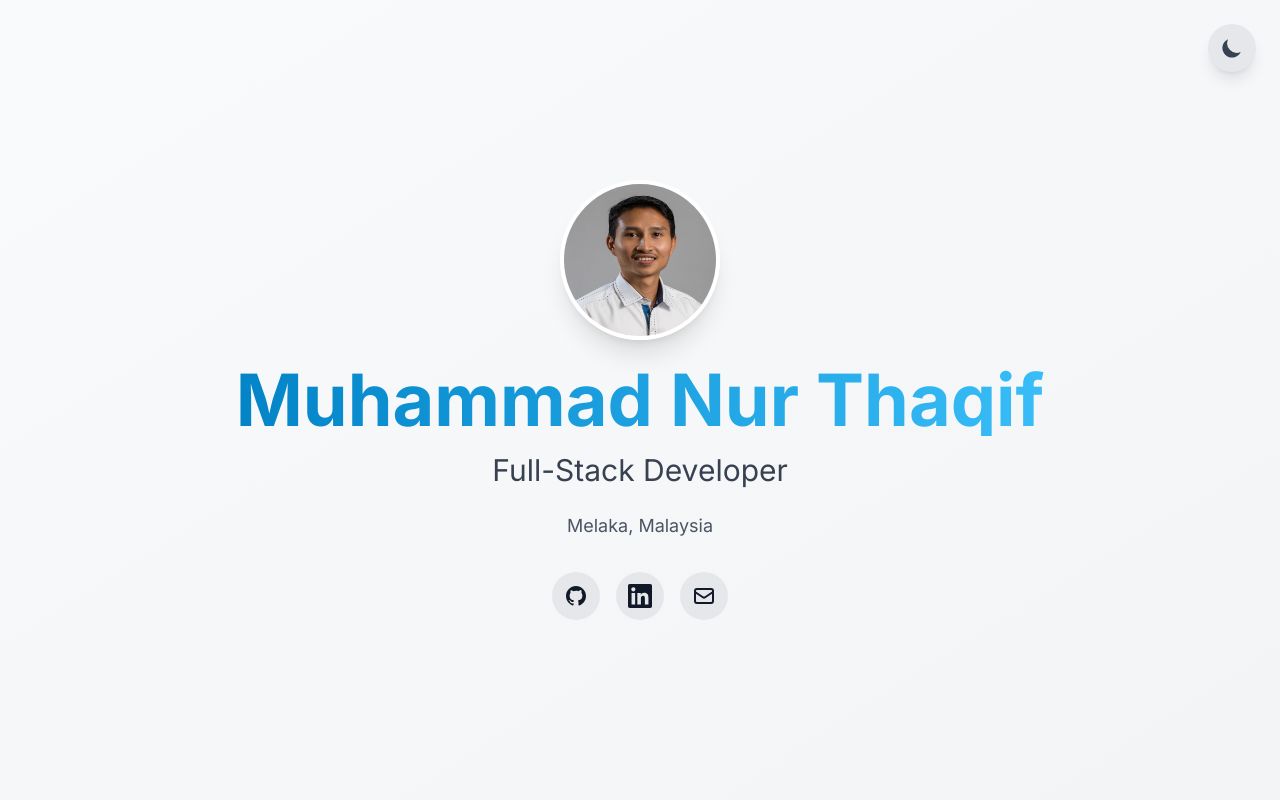
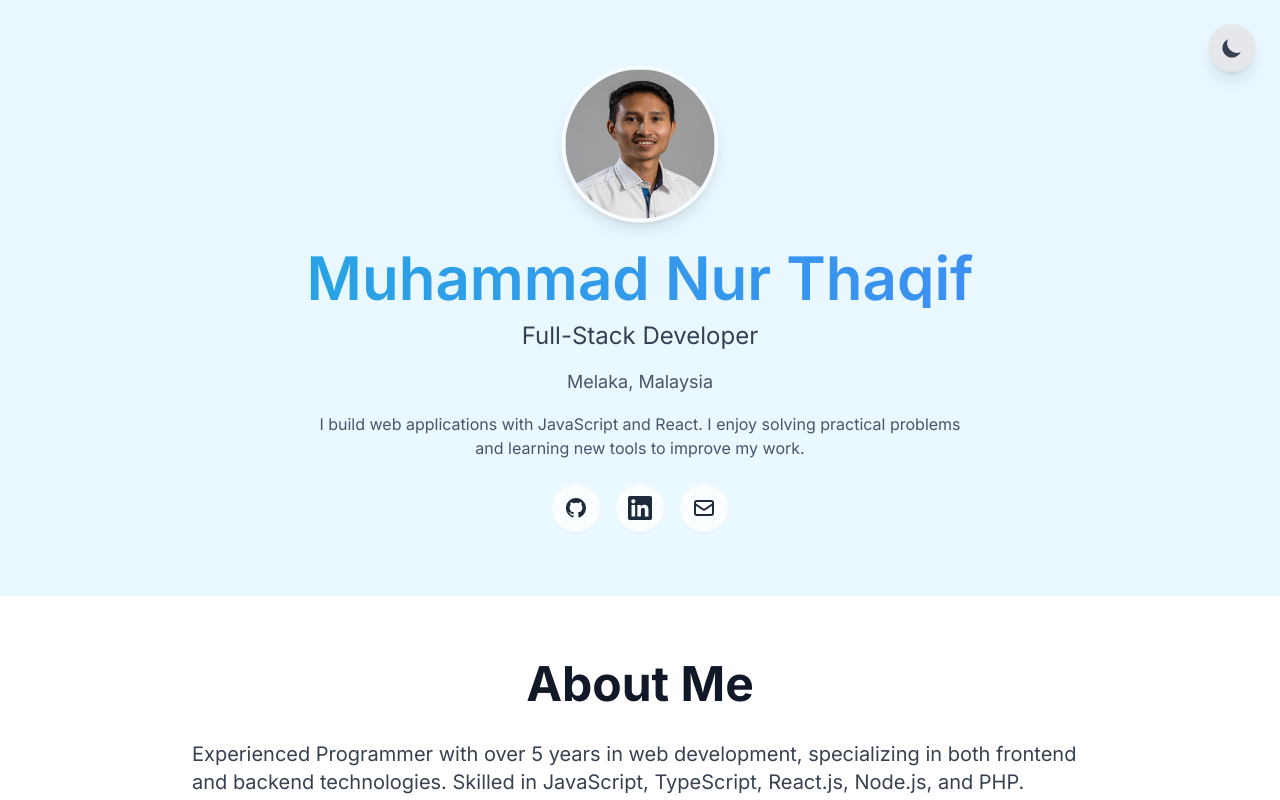
Before and after one commit to mnthaqif/mnthaqif.github.io, a React (Vite) app: page / in a window 1280 px wide. Shown: the top 800 px of the page. Built offline with nearby package versions, Linux system fonts and the light colour scheme.

Commit message:
Enhance Hero component with animations and styles
Refactor Hero component with improved animations and styles.

```diff
--- a/src/components/sections/Hero.jsx
+++ b/src/components/sections/Hero.jsx
@@ -3,90 +3,165 @@ import { motion } from 'framer-motion';
 import { resumeData } from '../../data/resumeData';
 import avatar from '../../assets/thaqif.jpg';
 
+const containerVariants = {
+  hidden: { opacity: 0, y: 10 },
+  visible: {
+    opacity: 1,
+    y: 0,
+    transition: { staggerChildren: 0.06, when: 'beforeChildren', ease: 'easeOut' },
+  },
+};
+
+const childVariant = {
+  hidden: { opacity: 0, y: 8 },
+  visible: { opacity: 1, y: 0, transition: { duration: 0.45, ease: 'easeOut' } },
+};
+
 const Hero = () => {
   const { personal } = resumeData;
 
   return (
-    <section className="min-h-screen flex items-center justify-center section-padding bg-gradient-to-br from-gray-50 to-gray-100 dark:from-gray-900 dark:to-gray-800">
-      <div className="max-w-4xl mx-auto text-center">
+    <section
+      className="min-h-screen flex items-center justify-center section-padding"
+      style={{
+        minHeight: '54vh',
+        // soft light blue base + very subtle gradient overlay
+        background:
+          'linear-gradient(180deg, rgba(219,234,254,0.10) 0%, rgba(235,248,255,0.10) 100%), #eaf9ff',
+      }}
+      aria-label="Hero"
+    >
+      {/* animated soft background shapes */}
+      <svg
+        className="absolute inset-0 w-full h-full -z-10"
+        viewBox="0 0 1200 700"
+        preserveAspectRatio="xMidYMid slice"
+        xmlns="http://www.w3.org/2000/svg"
+        aria-hidden="true"
+      >
+        <defs>
+          <filter id="blurSoft" x="-40%" y="-40%" width="180%" height="180%">
+            <feGaussianBlur stdDeviation="56" />
+          </filter>
+        </defs>
+
+        {/* left float */}
+        <motion.g
+          filter="url(#blurSoft)"
+          animate={{ x: [0, -20, 0], opacity: [0.22, 0.28, 0.22] }}
+          transition={{ duration: 12, repeat: Infinity, repeatType: 'reverse', ease: 'easeInOut' }}
+        >
+          <ellipse cx="180" cy="220" rx="300" ry="160" fill="#c7e7ff" opacity="0.22" />
+        </motion.g>
+
+        {/* right float */}
+        <motion.g
+          filter="url(#blurSoft)"
+          animate={{ y: [0, -16, 0], opacity: [0.16, 0.2, 0.16] }}
+          transition={{ duration: 14, repeat: Infinity, repeatType: 'reverse', ease: 'easeInOut' }}
+        >
+          <ellipse cx="980" cy="260" rx="320" ry="180" fill="#dfffe8" opacity="0.16" />
+        </motion.g>
+
+        {/* faint radial wash for center focus */}
+        <rect width="100%" height="100%" fill="rgba(255,255,255,0.04)" />
+      </svg>
+
+      <div className="max-w-4xl mx-auto text-center w-full px-4">
         <motion.div
-          initial={{ opacity: 0, y: 20 }}
-          animate={{ opacity: 1, y: 0 }}
-          transition={{ duration: 0.6 }}
+          variants={containerVariants}
+          initial="hidden"
+          animate="visible"
+          className="mx-auto"
         >
           <motion.img
+            variants={childVariant}
             src={avatar}
             alt={personal.name}
-            className="w-32 h-32 md:w-40 md:h-40 rounded-full mx-auto mb-6 shadow-xl border-4 border-white dark:border-gray-700"
-            initial={{ opacity: 0, scale: 0.8 }}
-            animate={{ opacity: 1, scale: 1 }}
-            transition={{ duration: 0.5, delay: 0.2 }}
+            className="w-32 h-32 md:w-40 md:h-40 rounded-full mx-auto mb-6 shadow-lg border-4 border-white/60"
+            initial={{ opacity: 0, scale: 0.95 }}
+            animate={{ opacity: 1, scale: [0.98, 1.02, 0.98], y: [0, -6, 0] }}
+            transition={{ duration: 6, repeat: Infinity, ease: 'easeInOut' }}
+            whileHover={{ scale: 1.06 }}
           />
 
           <motion.h1
-            className="text-5xl md:text-6xl lg:text-7xl font-bold mb-4 bg-gradient-to-r from-primary-600 to-primary-400 bg-clip-text text-transparent"
-            initial={{ opacity: 0, y: 20 }}
-            animate={{ opacity: 1, y: 0 }}
-            transition={{ duration: 0.6, delay: 0.3 }}
+            variants={childVariant}
+            className="text-4xl md:text-5xl lg:text-6xl font-semibold mb-3 bg-clip-text text-transparent"
+            style={{
+              backgroundImage:
+                'linear-gradient(90deg, rgba(6,182,212,0.95), rgba(59,130,246,0.95))',
+              backgroundSize: '200% 200%',
+            }}
+            animate={{ backgroundPosition: ['0% 50%', '100% 50%'] }}
+            transition={{ duration: 8, repeat: Infinity, repeatType: 'reverse', ease: 'linear' }}
           >
             {personal.name}
           </motion.h1>
 
           <motion.p
-            className="text-2xl md:text-3xl text-gray-700 dark:text-gray-300 mb-6"
-            initial={{ opacity: 0, y: 20 }}
-            animate={{ opacity: 1, y: 0 }}
-            transition={{ duration: 0.6, delay: 0.4 }}
+            variants={childVariant}
+            className="text-xl md:text-2xl text-slate-700 mb-4"
           >
             {personal.title}
           </motion.p>
 
           <motion.p
-            className="text-lg text-gray-600 dark:text-gray-400 mb-8"
-            initial={{ opacity: 0, y: 20 }}
-            animate={{ opacity: 1, y: 0 }}
-            transition={{ duration: 0.6, delay: 0.5 }}
+            variants={childVariant}
+            className="text-lg text-slate-600 mb-4"
           >
             {personal.location}
           </motion.p>
 
+          {/* Simple about me (added) */}
+          <motion.p
+            variants={childVariant}
+            className="max-w-2xl mx-auto text-slate-600 mb-6 text-base"
+          >
+            I build web applications with JavaScript and React. I enjoy solving practical problems
+            and learning new tools to improve my work.
+          </motion.p>
+
           <motion.div
+            variants={childVariant}
             className="flex justify-center gap-4 flex-wrap"
-            initial={{ opacity: 0, y: 20 }}
-            animate={{ opacity: 1, y: 0 }}
-            transition={{ duration: 0.6, delay: 0.6 }}
           >
-            <a
+            <motion.a
               href={personal.github}
               target="_blank"
               rel="noopener noreferrer"
-              className="p-3 rounded-full bg-gray-200 dark:bg-gray-700 hover:bg-primary-100 dark:hover:bg-primary-900 transition-colors"
+              className="p-3 rounded-full bg-white/80 hover:bg-primary-100 transition-colors shadow-sm"
               aria-label="GitHub"
+              whileHover={{ scale: 1.06 }}
             >
-              <svg className="w-6 h-6" fill="currentColor" viewBox="0 0 24 24">
+              <svg className="w-6 h-6 text-slate-800" fill="currentColor" viewBox="0 0 24 24">
                 <path fillRule="evenodd" d="M12 2C6.477 2 2 6.477 2 12c0 4.42 2.865 8.17 6.839 9.49.5.092.682-.217.682-.482 0-.237-.008-.866-.013-1.7-2.782.603-3.369-1.34-3.369-1.34-.454-1.156-1.11-1.463-1.11-1.463-.908-.62.069-.608.069-.608 1.003.07 1.531 1.03 1.531 1.03.892 1.529 2.341 1.087 2.91.831.092-.646.35-1.086.636-1.336-2.22-.253-4.555-1.11-4.555-4.943 0-1.091.39-1.984 1.029-2.683-.103-.253-.446-1.27.098-2.647 0 0 .84-.269 2.75 1.025A9.578 9.578 0 0112 6.836c.85.004 1.705.114 2.504.336 1.909-1.294 2.747-1.025 2.747-1.025.546 1.377.203 2.394.1 2.647.64.699 1.028 1.592 1.028 2.683 0 3.842-2.339 4.687-4.566 4.935.359.309.678.919.678 1.852 0 1.336-.012 2.415-.012 2.743 0 .267.18.578.688.48C19.138 20.167 22 16.418 22 12c0-5.523-4.477-10-10-10z" clipRule="evenodd" />
               </svg>
-            </a>
-            <a
+            </motion.a>
+
+            <motion.a
               href={personal.linkedin}
               target="_blank"
               rel="noopener noreferrer"
-              className="p-3 rounded-full bg-gray-200 dark:bg-gray-700 hover:bg-primary-100 dark:hover:bg-primary-900 transition-colors"
+              className="p-3 rounded-full bg-white/80 hover:bg-primary-100 transition-colors shadow-sm"
               aria-label="LinkedIn"
+              whileHover={{ scale: 1.06 }}
             >
-              <svg className="w-6 h-6" fill="currentColor" viewBox="0 0 24 24">
+              <svg className="w-6 h-6 text-slate-800" fill="currentColor" viewBox="0 0 24 24">
                 <path d="M20.447 20.452h-3.554v-5.569c0-1.328-.027-3.037-1.852-3.037-1.853 0-2.136 1.445-2.136 2.939v5.667H9.351V9h3.414v1.561h.046c.477-.9 1.637-1.85 3.37-1.85 3.601 0 4.267 2.37 4.267 5.455v6.286zM5.337 7.433c-1.144 0-2.063-.926-2.063-2.065 0-1.138.92-2.063 2.063-2.063 1.14 0 2.064.925 2.064 2.063 0 1.139-.925 2.065-2.064 2.065zm1.782 13.019H3.555V9h3.564v11.452zM22.225 0H1.771C.792 0 0 .774 0 1.729v20.542C0 23.227.792 24 1.771 24h20.451C23.2 24 24 23.227 24 22.271V1.729C24 .774 23.2 0 22.222 0h.003z"/>
               </svg>
-            </a>
-            <a
+            </motion.a>
+
+            <motion.a
               href={`mailto:${personal.email}`}
-              className="p-3 rounded-full bg-gray-200 dark:bg-gray-700 hover:bg-primary-100 dark:hover:bg-primary-900 transition-colors"
+              className="p-3 rounded-full bg-white/80 hover:bg-primary-100 transition-colors shadow-sm"
               aria-label="Email"
+              whileHover={{ scale: 1.06 }}
             >
-              <svg className="w-6 h-6" fill="none" stroke="currentColor" viewBox="0 0 24 24">
+              <svg className="w-6 h-6 text-slate-800" fill="none" stroke="currentColor" viewBox="0 0 24 24">
                 <path strokeLinecap="round" strokeLinejoin="round" strokeWidth={2} d="M3 8l7.89 5.26a2 2 0 002.22 0L21 8M5 19h14a2 2 0 002-2V7a2 2 0 00-2-2H5a2 2 0 00-2 2v10a2 2 0 002 2z" />
               </svg>
-            </a>
+            </motion.a>
           </motion.div>
         </motion.div>
       </div>
```
